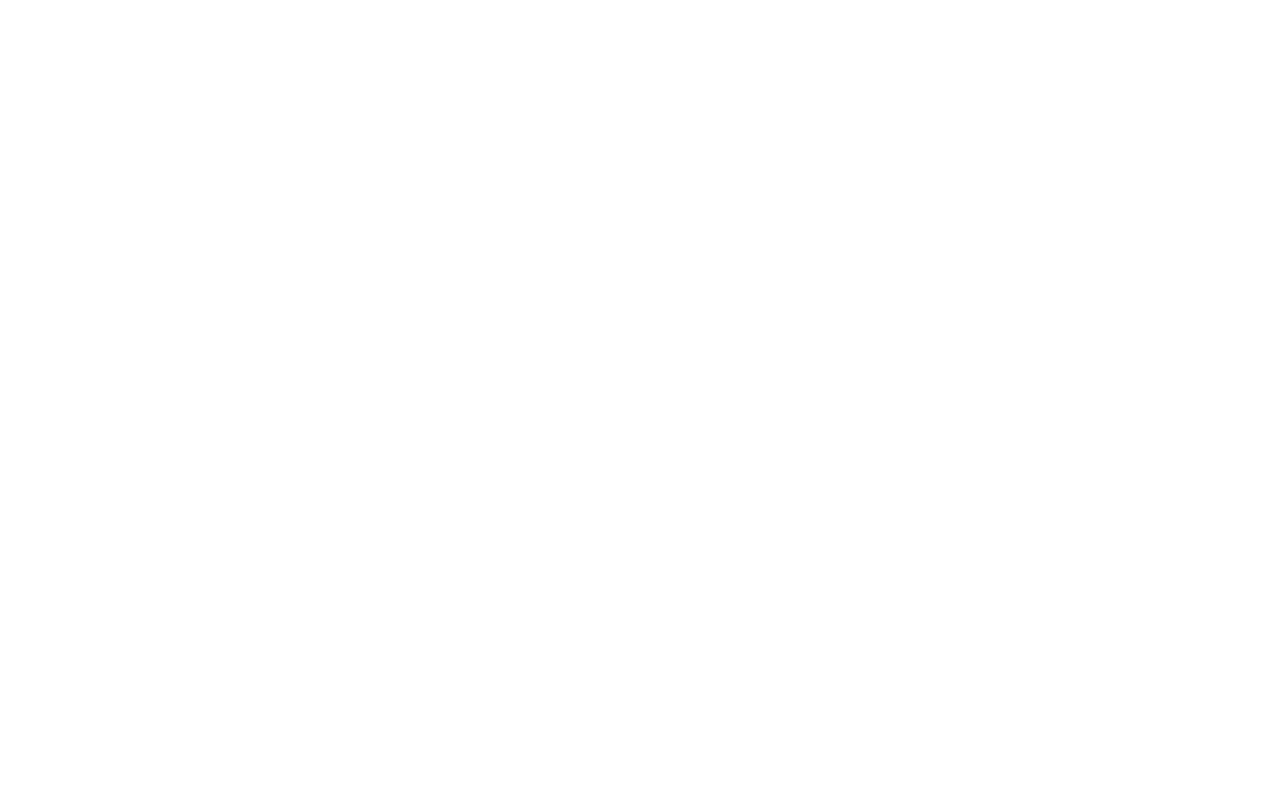
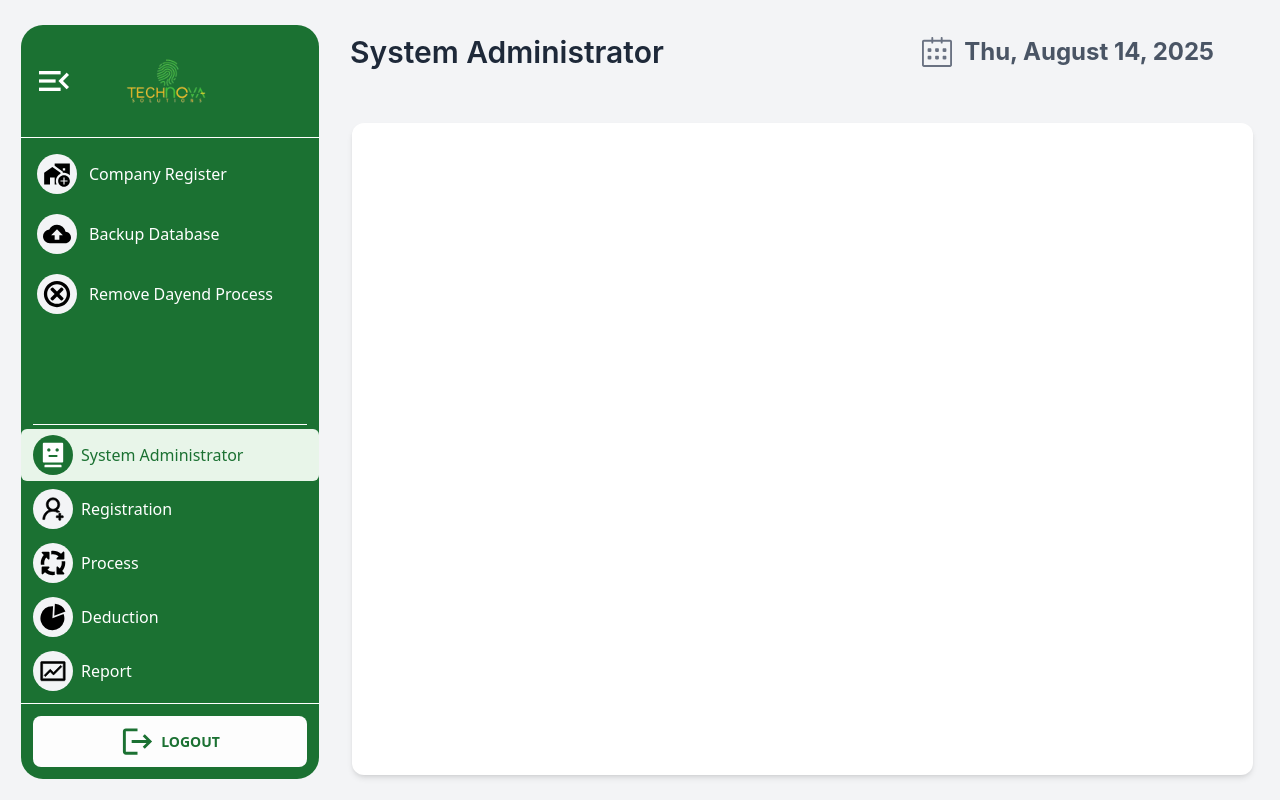
Before and after one commit to kethakabinoth/payroll-technova, a React (Vite) app in the folder Frontend/: page /sidebar in a window 1280 px wide. Before the commit this address had no page. Built offline with nearby package versions, Linux system fonts and the light colour scheme.

Commit message:
setup route for sidebar

```diff
--- a/Frontend/src/main.jsx
+++ b/Frontend/src/main.jsx
@@ -29,6 +29,7 @@
 import ETFStatement from './Pages/ETFStatement.jsx';
 import OTStatement from './Pages/OTStatement.jsx';
 import PrintPayslip from './Pages/PrintPayslip.jsx';
+import Sidebar from './components/Sidebar.jsx';
 
 
 createRoot(document.getElementById('root')).render(
@@ -38,6 +39,7 @@
         <Route path="/" element={<App />}>
           <Route path="signup" element={<SignUp />} />
           <Route path="signin" element={<SignIn />} />
+          <Route path="sidebar" element={<Sidebar />} />
           <Route path="/" element={<Layout />}>
             <Route index element={<Dashboard />} />
             <Route path="company-register" element={<CompanyRegister />} />
```
